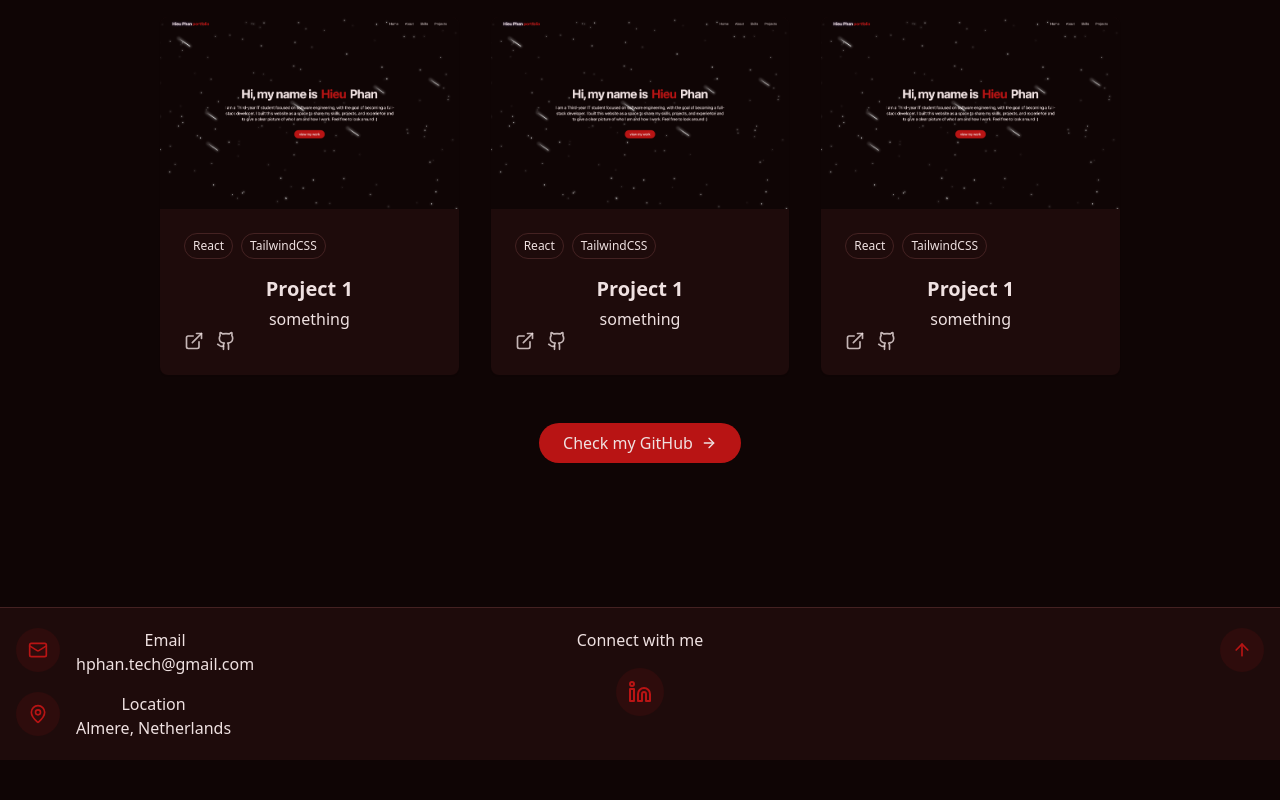
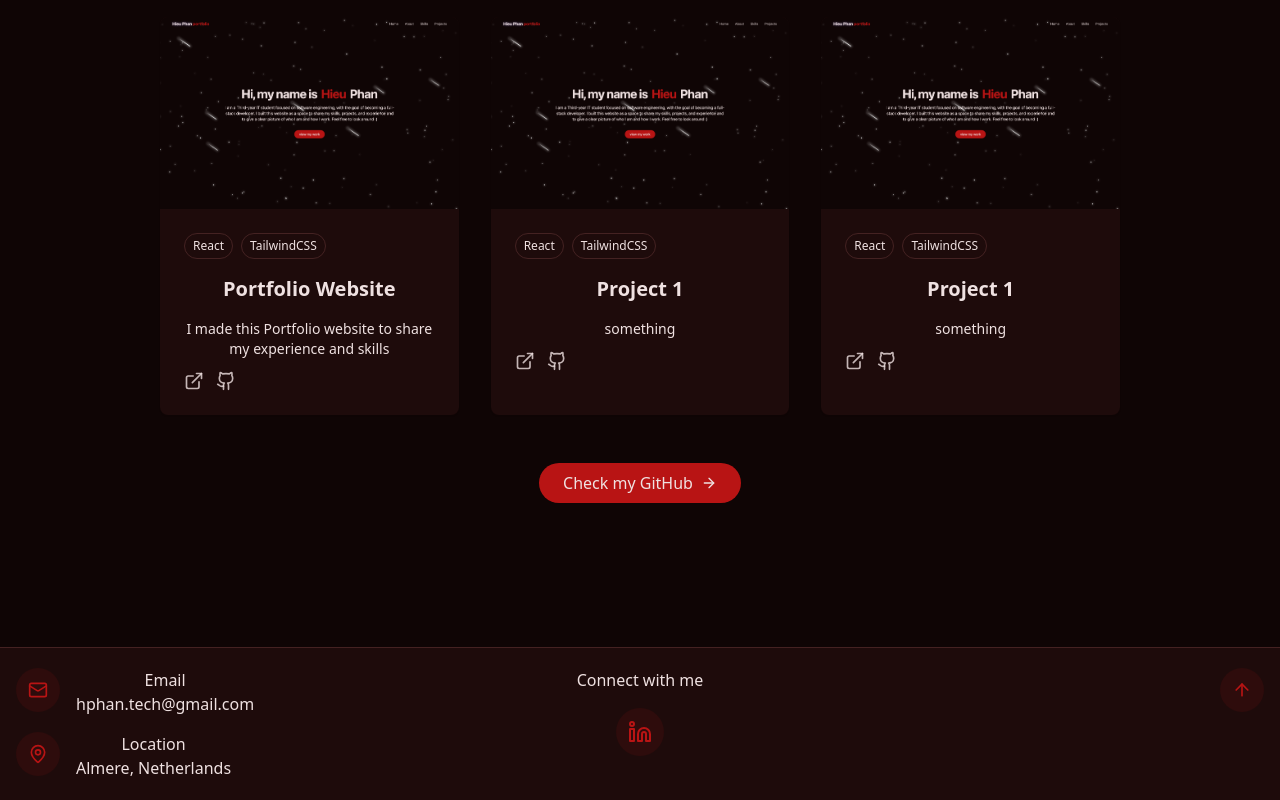
Before and after one commit to hphantech/Portfolio, a React (Vite) app: page / in a window 1280 px wide. Shown: the part 2665-3465 px from the top of the page. Before the commit the page ends 3425 px from the top, so only its background shows below. Built offline with nearby package versions, Linux system fonts and the light colour scheme.

Commit message:
changes to the projectsection

```diff
--- a/src/components/ProjectsSection.jsx
+++ b/src/components/ProjectsSection.jsx
@@ -4,14 +4,14 @@ import { Github } from "lucide-react"
 const projects = [
     {
         id: 1,
-        title: "Project 1",
-        description: "something",
+        title: "Portfolio Website",
+        description: "I made this Portfolio website to share my experience and skills",
         image: "/projects/project1.png",
         tags: ["React", "TailwindCSS"],
 
         // put the links of your projects here
-        demoUrl: "#",
-        githubUrl: ""
+        demoUrl: "https://portfolio-delta-one-26.vercel.app/",
+        githubUrl: "https://github.com/hphantech/Portfolio"
     },
     {
         id: 2,
@@ -61,7 +61,7 @@ export const ProjectsSection = () => {
                             </div>
 
                         <h3 className="text-xl font-semibold mb-1 ">{project.title}</h3>
-                        <p>{project.description}</p>
+                        <p className="text-sm py-3">{project.description}</p>
                         <div className="flex justify-between items-center">
                             <div className="flex space-x-3">
                                 <a href={project.demoUrl}
```
